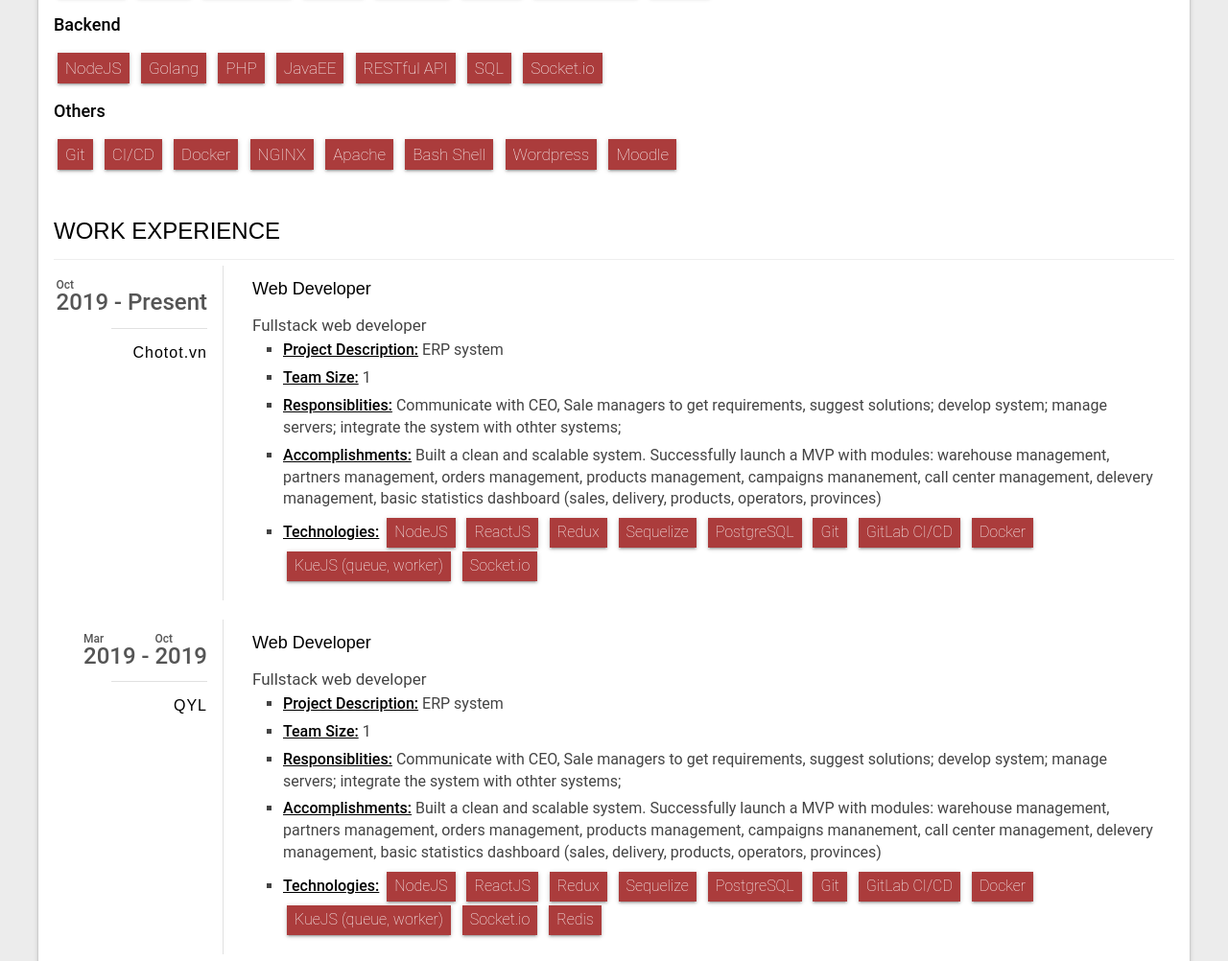
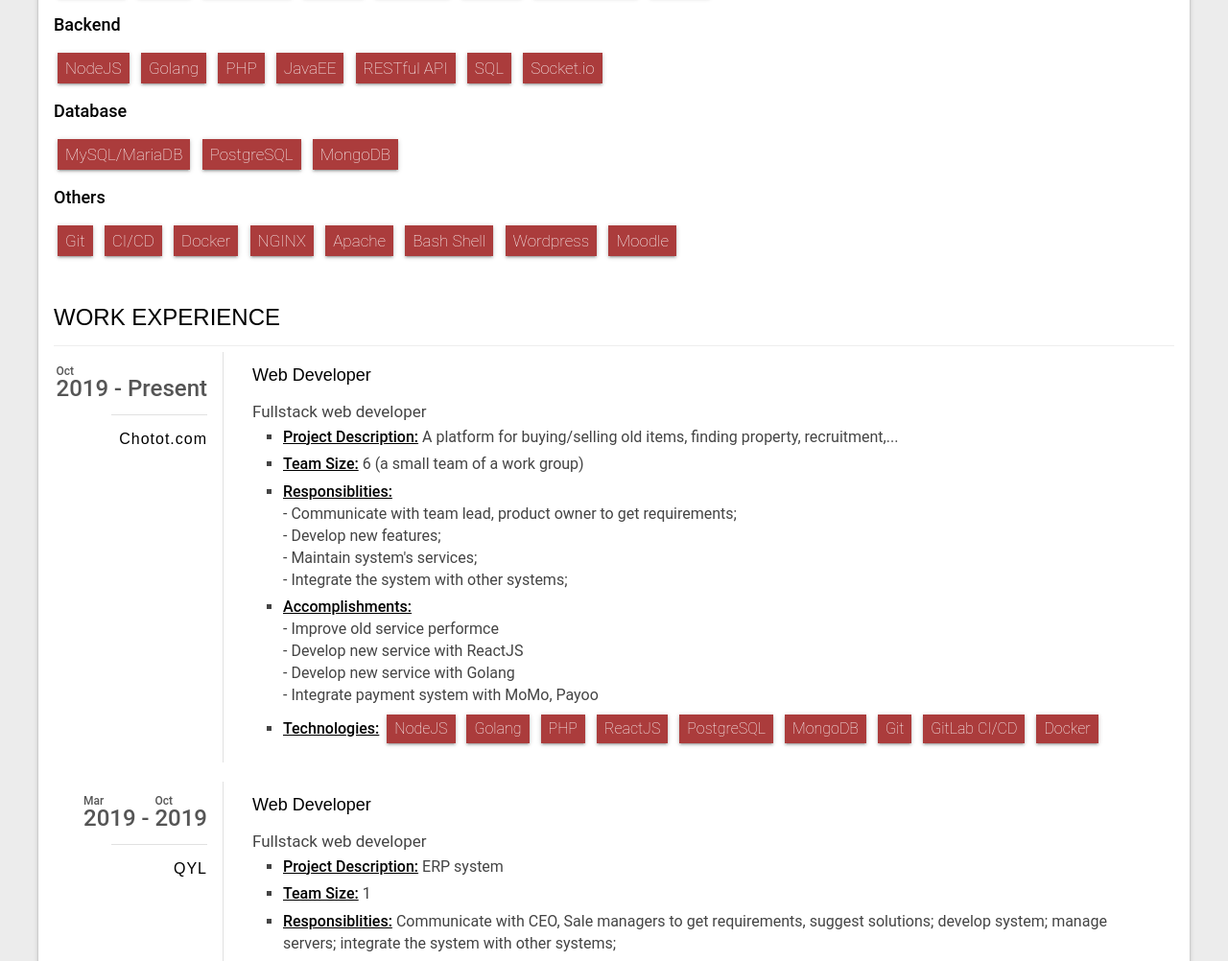
Before and after one commit to minhtranfu/minhtran-cv, a plain HTML site: page index.html in a window 1280 px wide. Shown: the part 554-1556 px from the top of the page at 96% size. Drawn offline with Linux system fonts and the light colour scheme; files whose address does not match are found by name.

Commit message:
update: expirement at Chotot, fix typo

```diff
--- a/index.html
+++ b/index.html
@@ -68,7 +68,8 @@
                                 <i class="pe-7s-study"></i> Education</a>
                         </li>
                         <li class="link-icon flex-end">
-                            <a href="https://github.com/minhtranfu/" rel="noreferrer" title="Minh Tran on Github" target="_blank">
+                            <a href="https://github.com/minhtranfu/" rel="noreferrer" title="Minh Tran on Github"
+                                target="_blank">
                                 <i class="icon icon-logo-github"></i>
                             </a>
                             <a href="skype:live%3Aminhtranfu?chat" rel="noreferrer" title="live:minhtranfu">
@@ -121,11 +122,13 @@
                                 </li>
                                 <li>
                                     <span>Email:</span>
-                                    <a href="mailto:minhtranfu@gmail.com" title="mailto:minhtranfu@gmail.com" rel="noreferrer">minhtranfu@gmail.com</a>
+                                    <a href="mailto:minhtranfu@gmail.com" title="mailto:minhtranfu@gmail.com"
+                                        rel="noreferrer">minhtranfu@gmail.com</a>
                                 </li>
                                 <li>
                                     <span>Skype:</span>
-                                    <a href="skype:live%3Aminhtranfu?chat" title="skype:live%3Aminhtranfu?chat" rel="noreferrer">live:minhtranfu</a>
+                                    <a href="skype:live%3Aminhtranfu?chat" title="skype:live%3Aminhtranfu?chat"
+                                        rel="noreferrer">live:minhtranfu</a>
                                 </li>
                             </ul>
                         </div>
@@ -160,6 +163,12 @@
                     <span class="tag">SQL</span>
                     <span class="tag">Socket.io</span>
                 </div>
+                <h4>Database</h4>
+                <div class="paragraph">
+                    <span class="tag">MySQL/MariaDB</span>
+                    <span class="tag">PostgreSQL</span>
+                    <span class="tag">MongoDB</span>
+                </div>
                 <h4>Others</h4>
                 <div class="paragraph">
                     <span class="tag">Git</span>
@@ -193,7 +202,7 @@
                                 <span>Present
                                 </span>
                             </h3>
-                            <h4>Chotot.vn</h4>
+                            <h4>Chotot.com</h4>
                         </div>
                     </div>
 
@@ -204,36 +213,37 @@
                             <ul>
                                 <li>
                                     <span>Project Description:</span>
-                                    ERP system
+                                    A platform for buying/selling old items, finding property, recruitment,...
                                 </li>
                                 <li>
                                     <span>Team Size:</span>
-                                    1
+                                    6 (a small team of a work group)
                                 </li>
                                 <li>
                                     <span>Responsiblities:</span>
-                                    Communicate with CEO, Sale managers to get requirements, suggest solutions; develop
-                                    system; manage servers; integrate the system with othter systems;
+                                    <div> - Communicate with team lead, product owner to get requirements;</div>
+                                    <div> - Develop new features;</div>
+                                    <div> - Maintain system's services;</div>
+                                    <div> - Integrate the system with other systems;</div>
                                 </li>
                                 <li>
                                     <span>Accomplishments:</span>
-                                    Built a clean and scalable system. Successfully launch a MVP with modules: warehouse
-                                    management, partners management, orders management, products management, campaigns
-                                    mananement, call center management, delevery management, basic statistics dashboard
-                                    (sales, delivery, products, operators, provinces)
+                                    <div> - Improve old service performce</div>
+                                    <div> - Develop new service with ReactJS</div>
+                                    <div> - Develop new service with Golang</div>
+                                    <div> - Integrate payment system with MoMo, Payoo</div>
                                 </li>
                                 <li>
                                     <span>Technologies:</span>
                                     <span class="tag">NodeJS</span>
+                                    <span class="tag">Golang</span>
+                                    <span class="tag">PHP</span>
                                     <span class="tag">ReactJS</span>
-                                    <span class="tag">Redux</span>
-                                    <span class="tag">Sequelize</span>
                                     <span class="tag">PostgreSQL</span>
+                                    <span class="tag">MongoDB</span>
                                     <span class="tag">Git</span>
                                     <span class="tag">GitLab CI/CD</span>
                                     <span class="tag">Docker</span>
-                                    <span class="tag">KueJS (queue, worker)</span>
-                                    <span class="tag">Socket.io</span>
                                 </li>
                             </ul>
                         </div>
@@ -274,7 +284,7 @@
                                 <li>
                                     <span>Responsiblities:</span>
                                     Communicate with CEO, Sale managers to get requirements, suggest solutions; develop
-                                    system; manage servers; integrate the system with othter systems;
+                                    system; manage servers; integrate the system with other systems;
                                 </li>
                                 <li>
                                     <span>Accomplishments:</span>
@@ -337,7 +347,7 @@
                                     <span>Responsiblities:</span>
                                     Communicate with CEO, Affiliate managers to get requirements, suggest solutions;
                                     manage tasks of team members; develop system; manage servers; integrate the system
-                                    with othter systems;
+                                    with other systems;
                                 </li>
                                 <li>
                                     <span>Accomplishments:</span>
```
